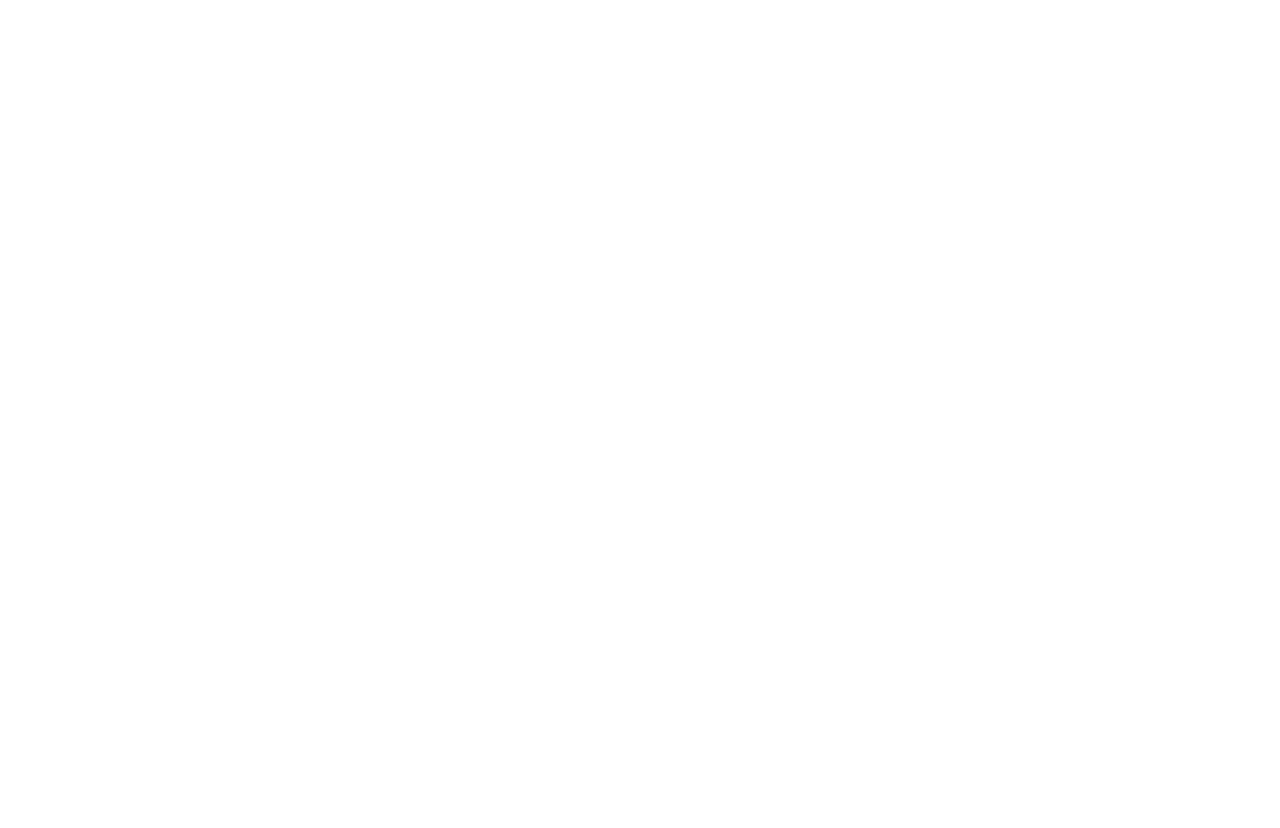
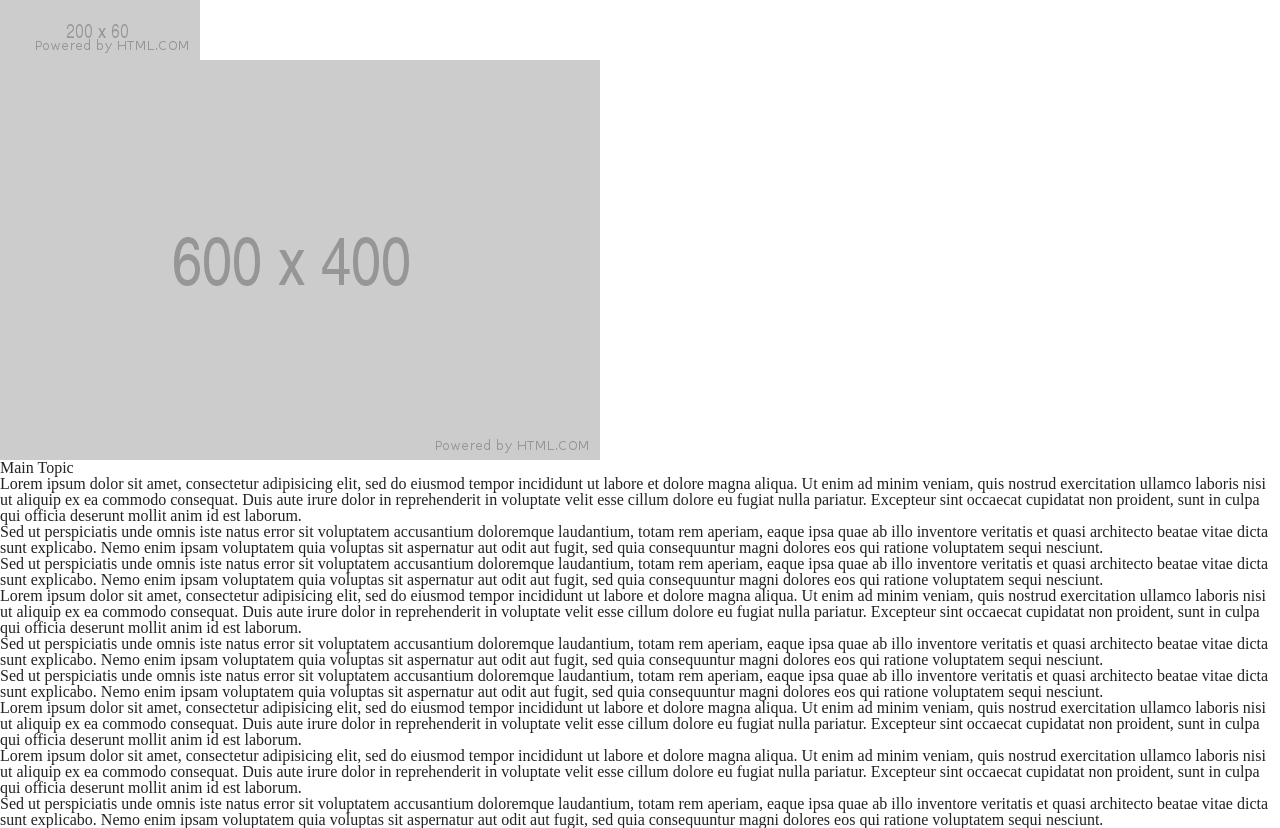
Before and after one commit to johnnewton-hub/css-practice-layout, a plain HTML site: page Practice 2/index.html in a window 1280 px wide. Before the commit the page ends 800 px from the top, so only its background shows below. Drawn offline with Linux system fonts and the light colour scheme.

Commit message:
Added header and main content;

```diff
--- a/Practice 2/index.html
+++ b/Practice 2/index.html
@@ -23,6 +23,30 @@
     <!-- <script src="js/scripts.js" type="text/javascript" defer></script> -->
   </head>
   <body>
+    <header>
+        <a href="#"></a>
+        <img src="img/logo.png" alt="The logo for the page.">
+    </header>
+    <main>
+        <img src="img/main-topic.png" alt="An image relating to the main topic.">
+        <article>
+            <h1>Main Topic</h1>
+            <p>Lorem ipsum dolor sit amet, consectetur adipisicing elit, sed do eiusmod tempor incididunt ut labore et dolore magna aliqua. Ut enim ad minim veniam, quis nostrud exercitation ullamco laboris nisi ut aliquip ex ea commodo consequat. Duis aute irure dolor in reprehenderit in voluptate velit esse cillum dolore eu fugiat nulla pariatur. Excepteur sint occaecat cupidatat non proident, sunt in culpa qui officia deserunt mollit anim id est laborum.</p>
+            <p>Sed ut perspiciatis unde omnis iste natus error sit voluptatem accusantium doloremque laudantium, totam rem aperiam, eaque ipsa quae ab illo inventore veritatis et quasi architecto beatae vitae dicta sunt explicabo. Nemo enim ipsam voluptatem quia voluptas sit aspernatur aut odit aut fugit, sed quia consequuntur magni dolores eos qui ratione voluptatem sequi nesciunt.</p>
+            <p>Sed ut perspiciatis unde omnis iste natus error sit voluptatem accusantium doloremque laudantium, totam rem aperiam, eaque ipsa quae ab illo inventore veritatis et quasi architecto beatae vitae dicta sunt explicabo. Nemo enim ipsam voluptatem quia voluptas sit aspernatur aut odit aut fugit, sed quia consequuntur magni dolores eos qui ratione voluptatem sequi nesciunt.</p>
+            <p>Lorem ipsum dolor sit amet, consectetur adipisicing elit, sed do eiusmod tempor incididunt ut labore et dolore magna aliqua. Ut enim ad minim veniam, quis nostrud exercitation ullamco laboris nisi ut aliquip ex ea commodo consequat. Duis aute irure dolor in reprehenderit in voluptate velit esse cillum dolore eu fugiat nulla pariatur. Excepteur sint occaecat cupidatat non proident, sunt in culpa qui officia deserunt mollit anim id est laborum.</p>
+            <p>Sed ut perspiciatis unde omnis iste natus error sit voluptatem accusantium doloremque laudantium, totam rem aperiam, eaque ipsa quae ab illo inventore veritatis et quasi architecto beatae vitae dicta sunt explicabo. Nemo enim ipsam voluptatem quia voluptas sit aspernatur aut odit aut fugit, sed quia consequuntur magni dolores eos qui ratione voluptatem sequi nesciunt.</p>
+            <p>Sed ut perspiciatis unde omnis iste natus error sit voluptatem accusantium doloremque laudantium, totam rem aperiam, eaque ipsa quae ab illo inventore veritatis et quasi architecto beatae vitae dicta sunt explicabo. Nemo enim ipsam voluptatem quia voluptas sit aspernatur aut odit aut fugit, sed quia consequuntur magni dolores eos qui ratione voluptatem sequi nesciunt.</p>
+            <p>Lorem ipsum dolor sit amet, consectetur adipisicing elit, sed do eiusmod tempor incididunt ut labore et dolore magna aliqua. Ut enim ad minim veniam, quis nostrud exercitation ullamco laboris nisi ut aliquip ex ea commodo consequat. Duis aute irure dolor in reprehenderit in voluptate velit esse cillum dolore eu fugiat nulla pariatur. Excepteur sint occaecat cupidatat non proident, sunt in culpa qui officia deserunt mollit anim id est laborum.</p>
+        </article>
+        <aside>
+            <h2></h2>
+            <p>Lorem ipsum dolor sit amet, consectetur adipisicing elit, sed do eiusmod tempor incididunt ut labore et dolore magna aliqua. Ut enim ad minim veniam, quis nostrud exercitation ullamco laboris nisi ut aliquip ex ea commodo consequat. Duis aute irure dolor in reprehenderit in voluptate velit esse cillum dolore eu fugiat nulla pariatur. Excepteur sint occaecat cupidatat non proident, sunt in culpa qui officia deserunt mollit anim id est laborum.</p>
+            <p>Sed ut perspiciatis unde omnis iste natus error sit voluptatem accusantium doloremque laudantium, totam rem aperiam, eaque ipsa quae ab illo inventore veritatis et quasi architecto beatae vitae dicta sunt explicabo. Nemo enim ipsam voluptatem quia voluptas sit aspernatur aut odit aut fugit, sed quia consequuntur magni dolores eos qui ratione voluptatem sequi nesciunt.</p>
+        </aside>
+    </main>
+    <footer>
 
+    </footer>
   </body>
 </html>
```
Also changed, not shown: Practice 2/img/logo.png (added), Practice 2/img/main-topic.png (added).
